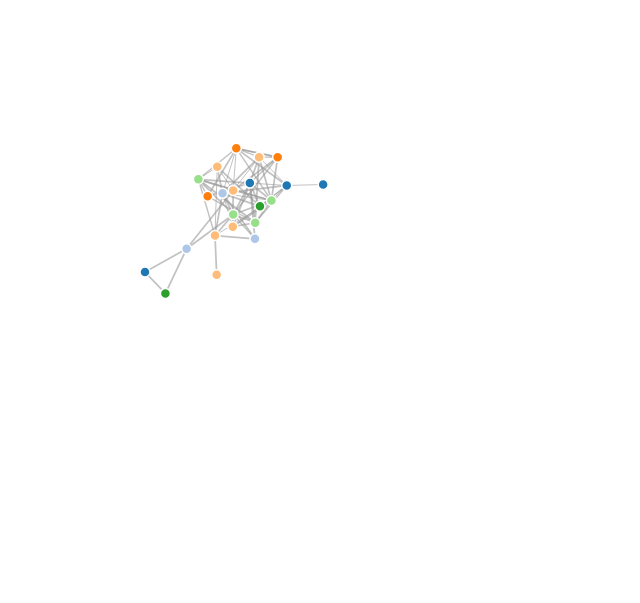
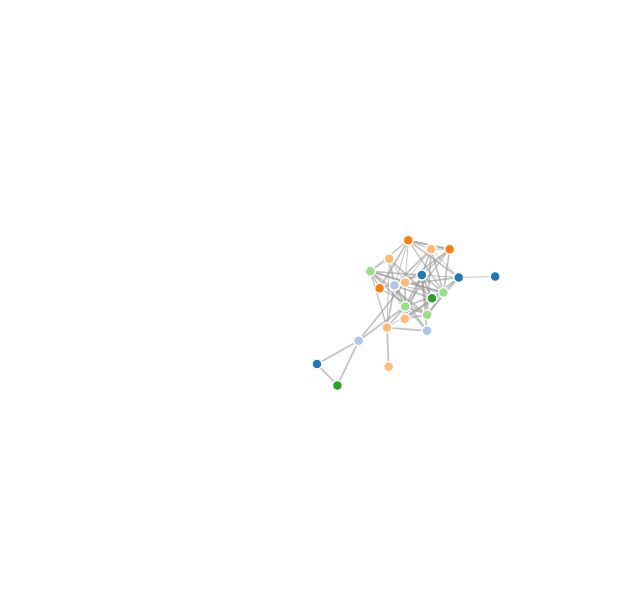
Before and after one commit to dalareo/curriculum, a plain HTML site: page index.html in a window 1280 px wide. Shown: the whole page, without its empty margins (74-714 px from the left). Drawn offline with nearby package versions, Linux system fonts and the light colour scheme.

Commit message:
Update index.html

```diff
--- a/index.html
+++ b/index.html
@@ -9,8 +9,13 @@
   stroke: #fff;
   stroke-width: 1.5px;
 }
+svg {
+    position: absolute;
+    top: 0;
+    left: 0;
+}
 </style>
-<svg width="600" height="400"></svg>
+<svg width="960" height="600" viewBox="0 0 960 600"></svg>
 <script src="https://d3js.org/d3.v4.min.js"></script>
 <script>
 // As seen in https://bl.ocks.org/mbostock/4062045
```
